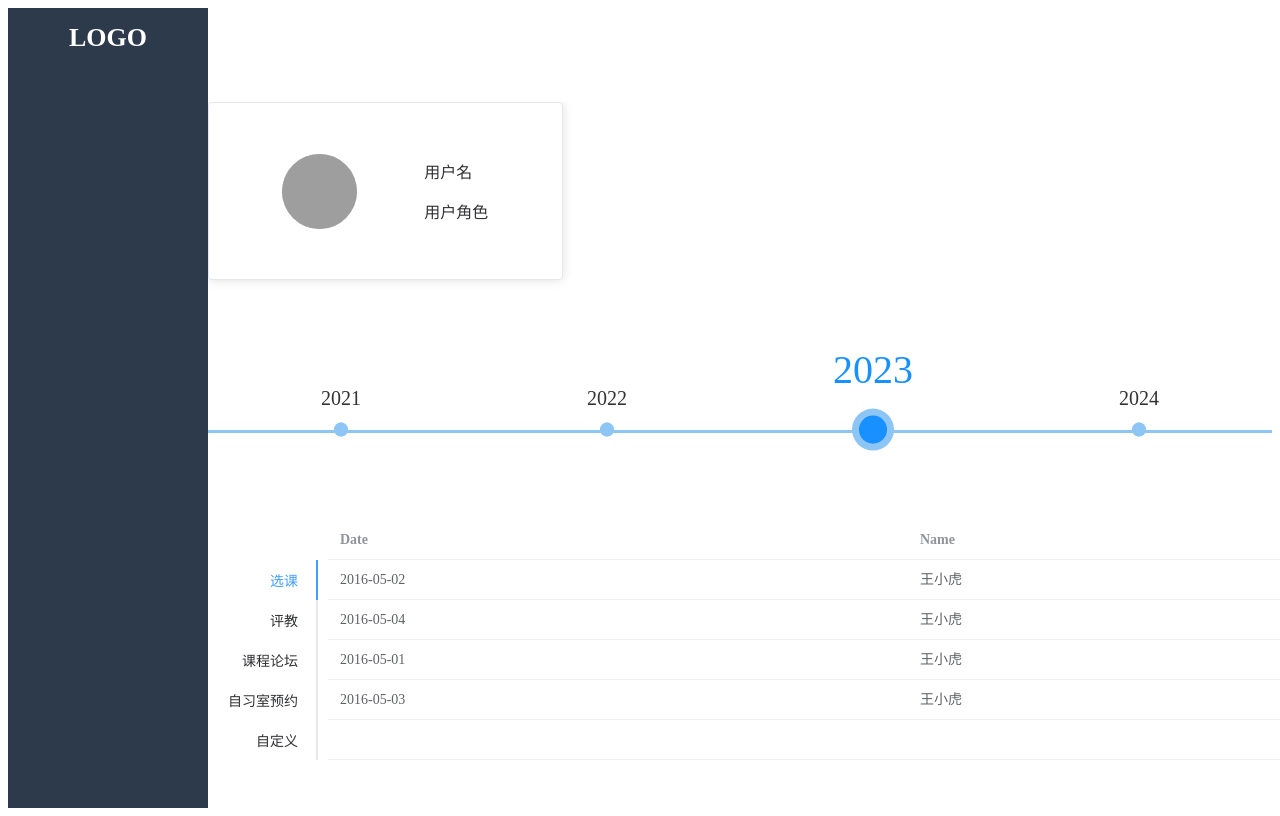
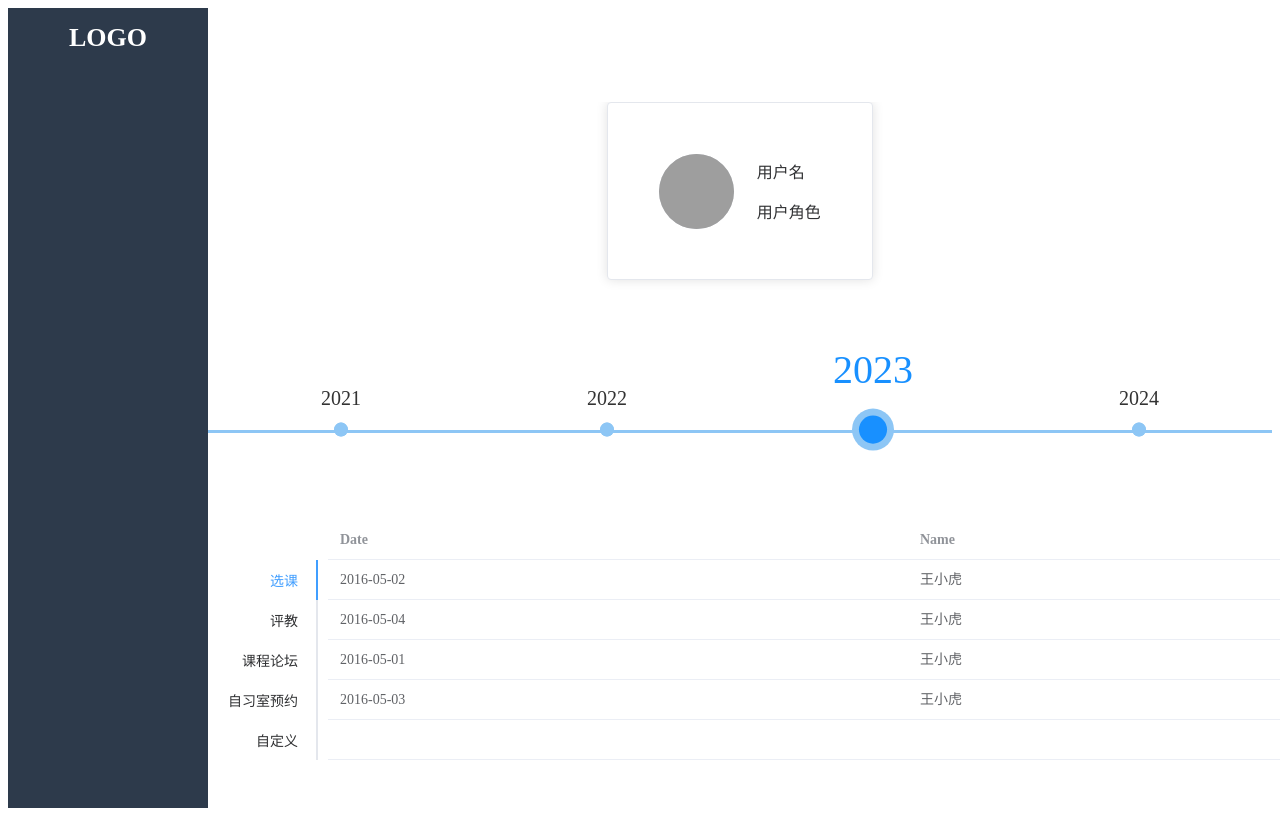
Before and after one commit to sustech-cs304/team-project-24spring-39, a Vue app in the folder se_frontend/: page / in a window 1280 px wide. Built offline with nearby package versions, Linux system fonts and the light colour scheme; grey boxes are pictures that could not be loaded.

Commit message:
主页设计暂时就这样吧，上半部分只有一个个人信息

```diff
--- a/se_frontend/src/views/Home.vue
+++ b/se_frontend/src/views/Home.vue
@@ -5,6 +5,27 @@ import HorizonTimeLine from "@/component/HorizonTimeLine.vue";
 const circleUrl = ref(
   "https://cube.elemecdn.com/3/7c/3ea6beec64369c2642b92c6726f1epng.png"
 );
+
+// //todolist
+// const generateData = () => {
+//   const data = [];
+//   for (let i = 1; i <= 15; i++) {
+//     data.push({
+//       key: i,
+//       label: `Option ${i}`,
+//       disabled: i % 4 === 0,
+//     });
+//   }
+//   return data;
+// };
+//
+// const data = ref(generateData());
+// const rightValue = ref([1]);
+//
+// // 右侧列表元素变化时触发（目前没用）
+// const handleChange = (value, direction, movedKeys) => {
+//   console.log(value, direction, movedKeys);
+// };
 
 const timelineData = ref([
   {
@@ -110,9 +131,9 @@ const tables = ref({
 </script>
 
 <template>
-  <el-row>
+  <el-row class="upon-timeline" justify="space-evenly">
     <!--    头像和用户信息-->
-    <el-col :span="8">
+    <el-col :span="6">
       <el-card class="card">
         <div class="card-body">
           <el-avatar :size="75" :src="circleUrl" />
@@ -123,10 +144,35 @@ const tables = ref({
         </div>
       </el-card>
     </el-col>
-    <!--    今日课程-->
-    <el-col :span="16">
-      <div class="today-classes" />
-    </el-col>
+    <!--    todolist-->
+    <!--    <el-col :span="12">-->
+    <!--      <el-transfer-->
+    <!--        class="transfer-pane"-->
+    <!--        v-model="rightValue"-->
+    <!--        style="text-align: left; display: inline-block"-->
+    <!--        filterable-->
+    <!--        :left-default-checked="[2, 3]"-->
+    <!--        :right-default-checked="[1]"-->
+    <!--        :titles="['Source', 'Target']"-->
+    <!--        :button-texts="['To left', 'To right']"-->
+    <!--        :format="{-->
+    <!--          noChecked: '${total}',-->
+    <!--          hasChecked: '${checked}/${total}',-->
+    <!--        }"-->
+    <!--        :data="data"-->
+    <!--        @change="handleChange"-->
+    <!--      >-->
+    <!--        <template #default="{ option }">-->
+    <!--          <span>{{ option.key }} - {{ option.label }}</span>-->
+    <!--        </template>-->
+    <!--        <template #left-footer>-->
+    <!--          <el-button class="transfer-footer" size="small">Operation</el-button>-->
+    <!--        </template>-->
+    <!--        <template #right-footer>-->
+    <!--          <el-button class="transfer-footer" size="small">Operation</el-button>-->
+    <!--        </template>-->
+    <!--      </el-transfer>-->
+    <!--    </el-col>-->
   </el-row>
   <!--  时间轴-->
   <el-row>
@@ -150,6 +196,9 @@ const tables = ref({
 </template>
 
 <style scoped lang="scss">
+.upon-timeline {
+  display: flex;
+
   .card {
     align-items: center;
     padding: 20px;
@@ -159,6 +208,12 @@ const tables = ref({
       display: flex;
       align-items: center;
       justify-content: space-around;
+    }
+  }
+
+  .transfer-pane {
+    transform: scale(0.8); // 缩放为原来的 60%
+    transform-origin: top; // 缩放的基点设为顶部
   }
 }
 
```
Lines whose indentation alone changed are shown as unchanged.
